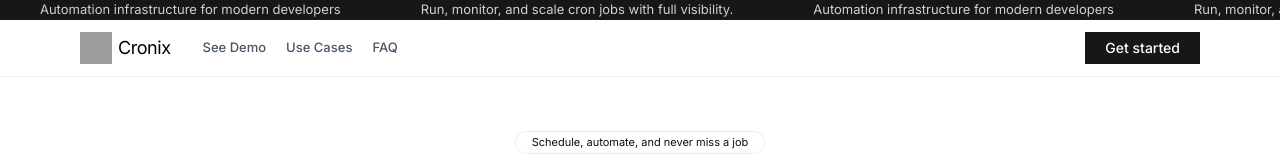
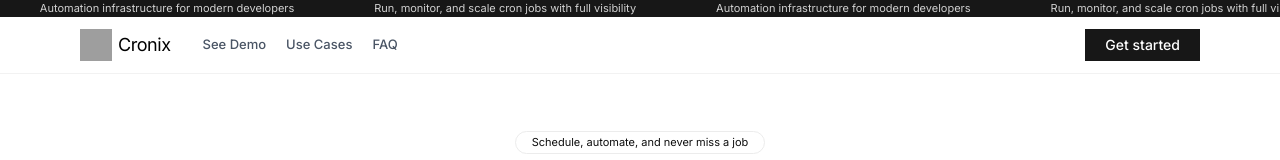
Before and after one commit to vikas-x7/Cronix, a Next.js app: page / in a window 1280 px wide. Shown: the top 160 px of the page. Built offline with nearby package versions, Linux system fonts and the light colour scheme; no server answers; grey boxes are pictures that could not be loaded.

Commit message:
feat(marketing): update Marquee client logos

```diff
--- a/src/client/marketing/components/MarqueeSection.tsx
+++ b/src/client/marketing/components/MarqueeSection.tsx
@@ -1,11 +1,35 @@
-"use client";
+'use client';
 
 const mindMapNodes = [
   {
-    name: "Automation infrastructure for modern developers",
+    name: 'Automation infrastructure for modern developers',
   },
   {
-    name: "Run, monitor, and scale cron jobs with full visibility.",
+    name: 'Run, monitor, and scale cron jobs with full visibility',
+  },
+  {
+    name: 'Automation infrastructure for modern developers',
+  },
+  {
+    name: 'Run, monitor, and scale cron jobs with full visibility',
+  },
+  {
+    name: 'Automation infrastructure for modern developers',
+  },
+  {
+    name: 'Run, monitor, and scale cron jobs with full visibility',
+  },
+  {
+    name: 'Automation infrastructure for modern developers',
+  },
+  {
+    name: 'Run, monitor, and scale cron jobs with full visibility',
+  },
+  {
+    name: 'Automation infrastructure for modern developers',
+  },
+  {
+    name: 'Run, monitor, and scale cron jobs with full visibility',
   },
 ];
 
@@ -15,10 +39,7 @@ export default function MarqueeSection() {
       <div className="flex bg-[#171717]  text-white">
         <div className="flex animate-marquee whitespace-nowrap">
           {[...mindMapNodes, ...mindMapNodes].map((node, i) => (
-            <span
-              key={i}
-              className="  mx-5 sm:mx-8 md:mx-10 opacity-80 hover:opacity-100 transition-opacity duration-200 select-none text-[13px] sm:text-[15px] md:text-[13px]"
-            >
+            <span key={i} className="  mx-5 sm:mx-8 md:mx-10 opacity-80 hover:opacity-100 transition-opacity duration-200 select-none text-[13px] sm:text-[15px] md:text-[11px]">
               {node.name}
             </span>
           ))}
```
